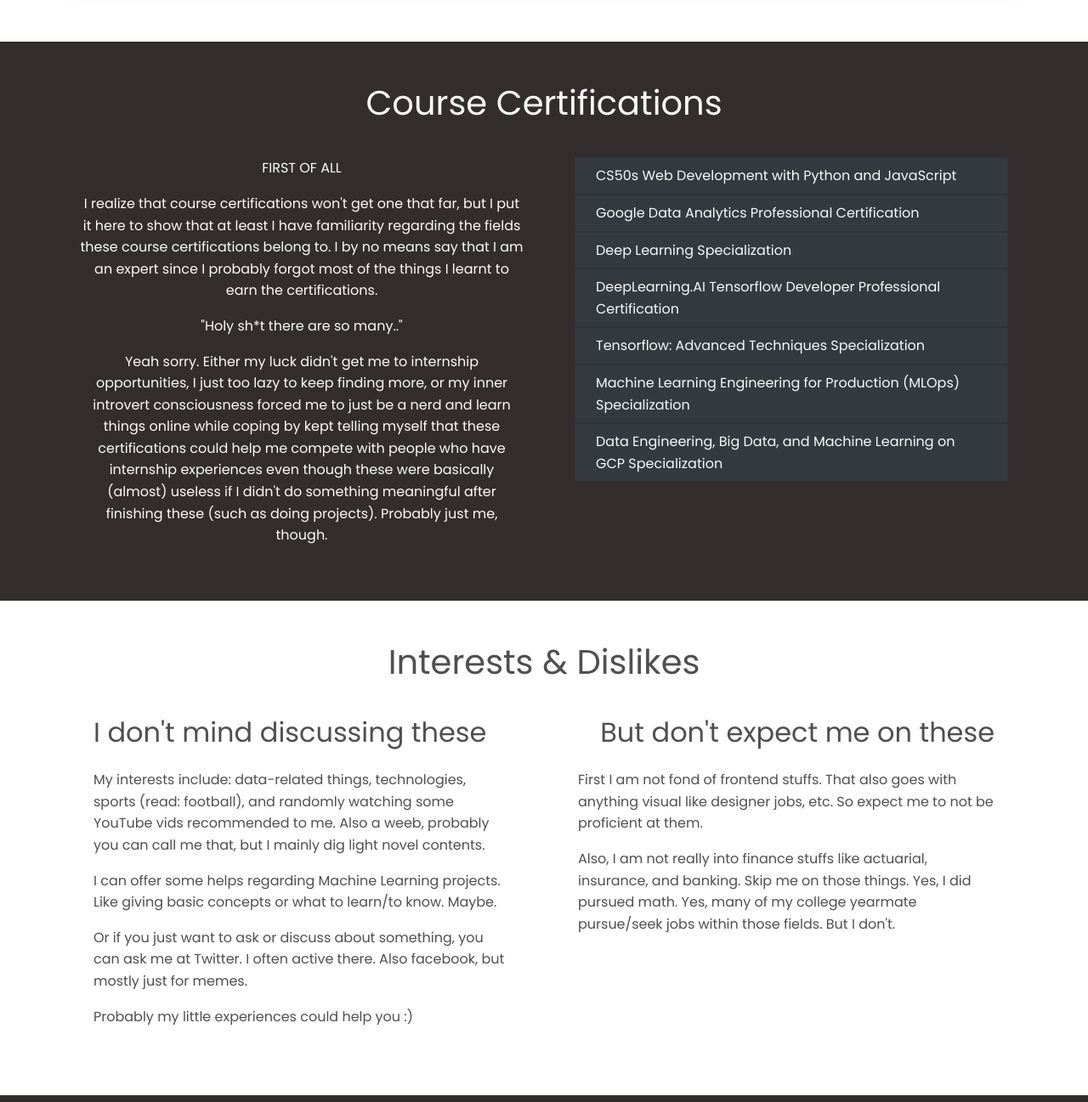
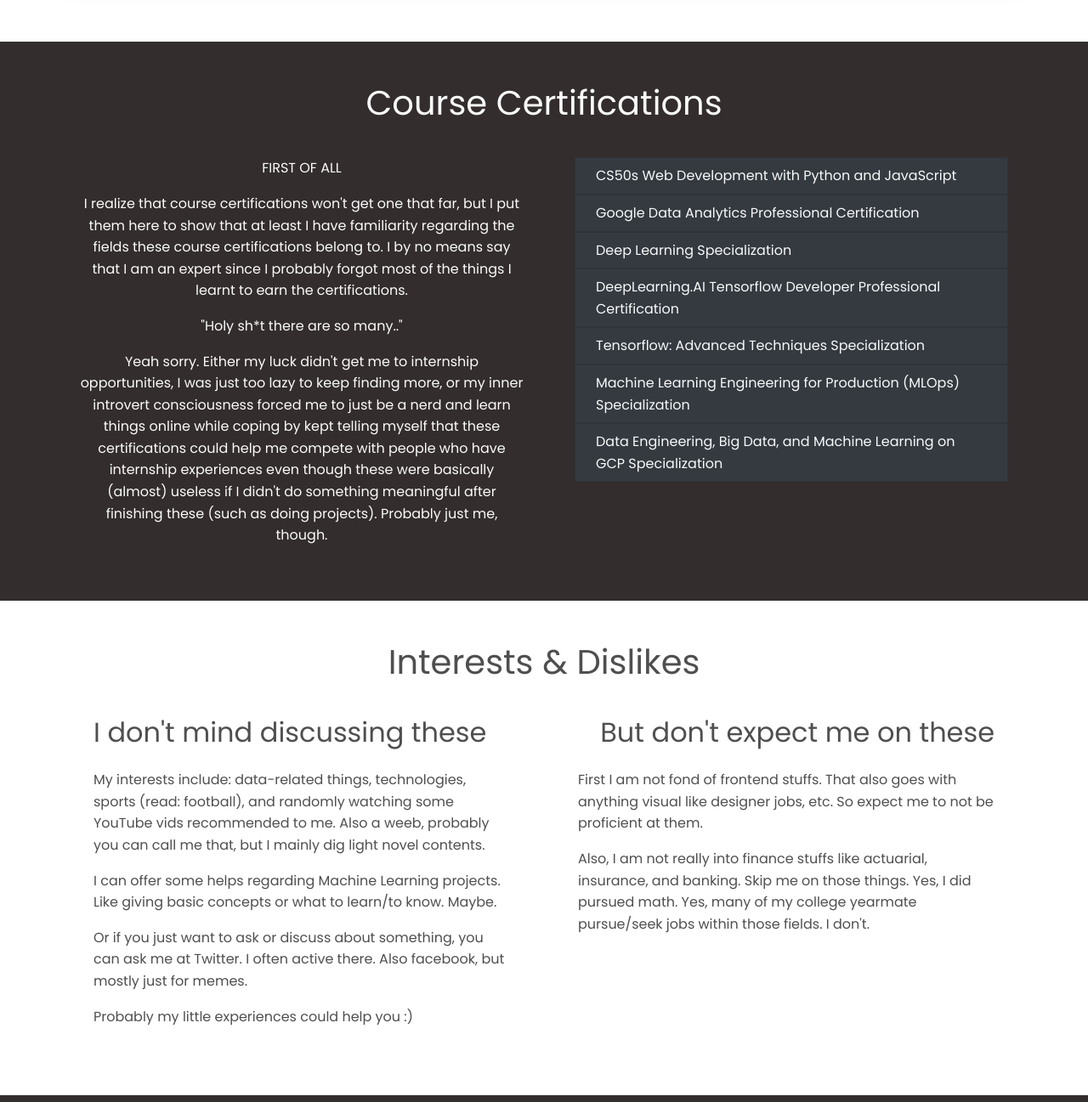
Before and after one commit to rinogrego/rinogrego.github.io, a plain HTML site: page index.html in a window 1280 px wide. Shown: the part 5032-6329 px from the top of the page at 85% size. Drawn offline with nearby package versions, Linux system fonts and the light colour scheme.

Commit message:
fix many minor things

```diff
--- a/index.html
+++ b/index.html
@@ -446,13 +446,13 @@
                             FIRST OF ALL
                         </p>
                         <p>
-                            I realize that course certifications won't get one that far, but I put it here to show that at least I have familiarity regarding the fields these course certifications belong to. I by no means say that I am an expert since I probably forgot most of the things I learnt to earn the certifications.
+                            I realize that course certifications won't get one that far, but I put them here to show that at least I have familiarity regarding the fields these course certifications belong to. I by no means say that I am an expert since I probably forgot most of the things I learnt to earn the certifications.
                         </p>
                         <p>
                             "Holy sh*t there are so many.."
                         </p>
                         <p>
-                            Yeah sorry. Either my luck didn't get me to internship opportunities, I just too lazy to keep finding more, or my inner introvert consciousness forced me to just be a nerd and learn things online while coping by kept telling myself that these certifications could help me compete with people who have internship experiences even though these were basically (almost) useless if I didn't do something meaningful after finishing these (such as doing projects). Probably just me, though.
+                            Yeah sorry. Either my luck didn't get me to internship opportunities, I was just too lazy to keep finding more, or my inner introvert consciousness forced me to just be a nerd and learn things online while coping by kept telling myself that these certifications could help me compete with people who have internship experiences even though these were basically (almost) useless if I didn't do something meaningful after finishing these (such as doing projects). Probably just me, though.
                         </p>
                     </div>
                 </div>
@@ -541,7 +541,7 @@
                                 First I am not fond of frontend stuffs. That also goes with anything visual like designer jobs, etc. So expect me to not be proficient at them.
                             </p>
                             <p>
-                                Also, I am not really into finance stuffs like actuarial, insurance, and banking. Skip me on those things. Yes, I did pursued math. Yes, many of my college yearmate pursue/seek jobs within those fields. But I don't.
+                                Also, I am not really into finance stuffs like actuarial, insurance, and banking. Skip me on those things. Yes, I did pursued math. Yes, many of my college yearmate pursue/seek jobs within those fields. I don't.
                             </p>
                         </div>
                     </div>
```
